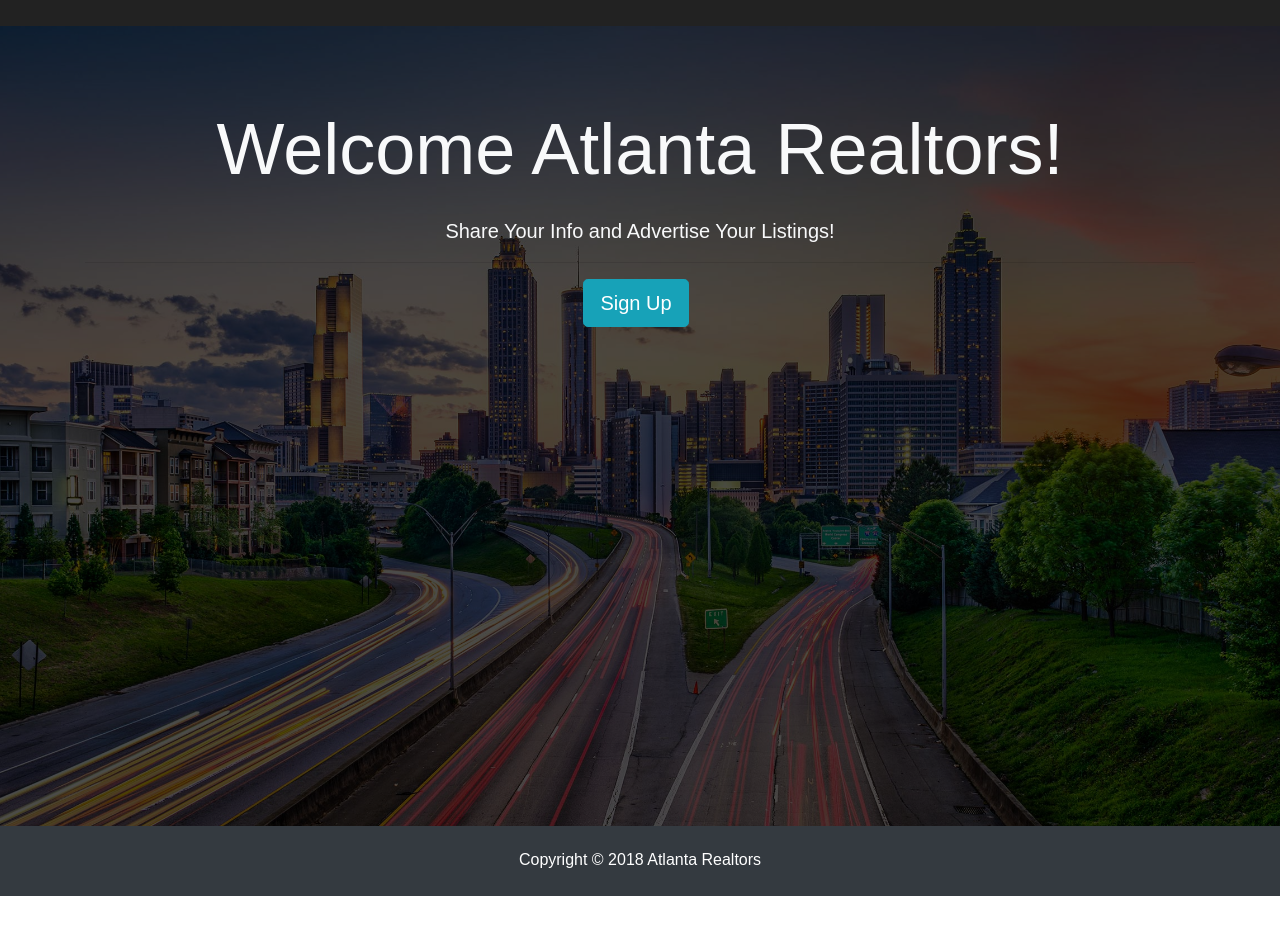
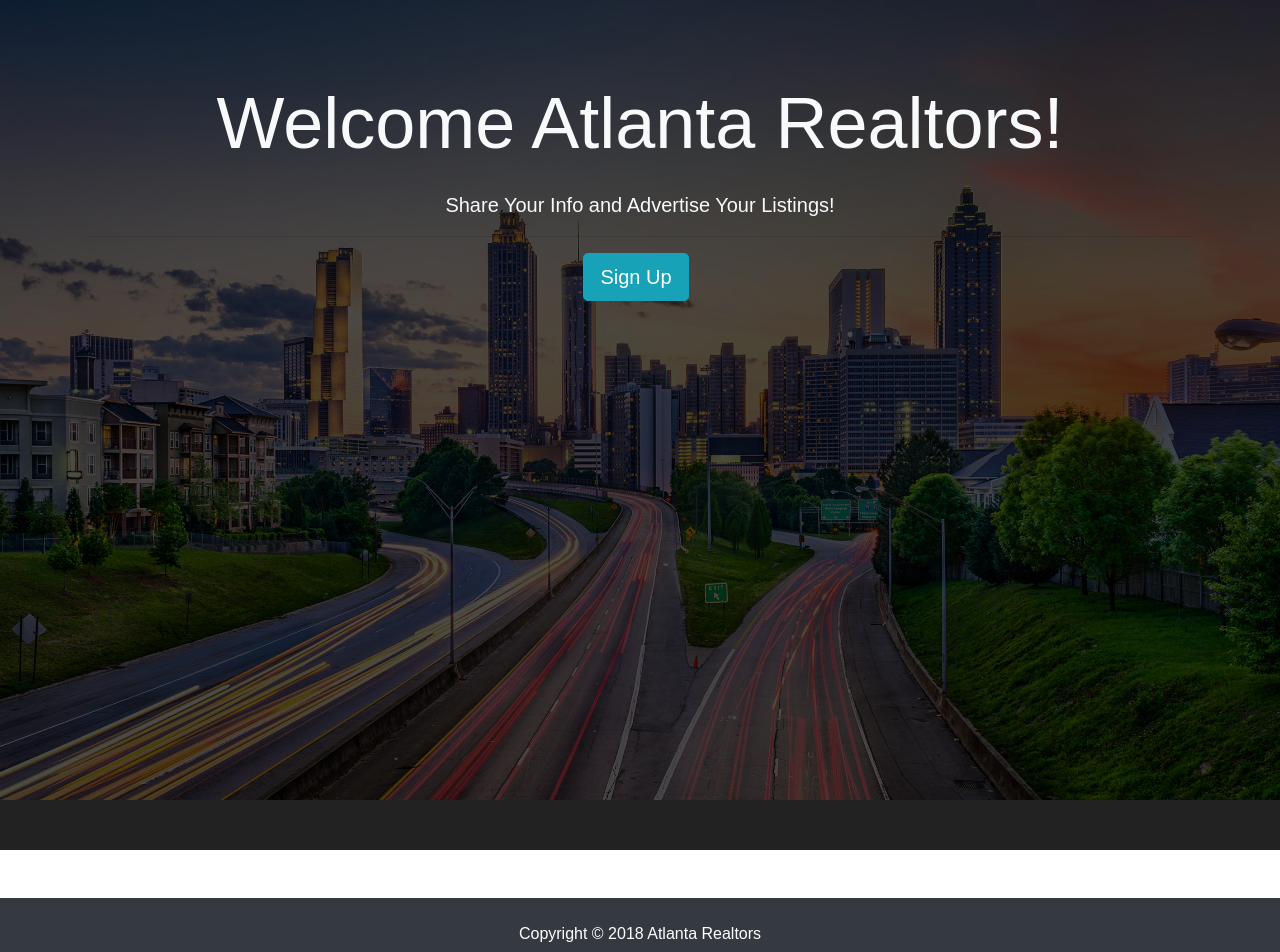
Before and after one commit to faiselb/realtor-app, a React (Create React App) app in the folder client/: page / in a window 1280 px wide. Shown: the top 952 px of the page. Before the commit the page ends 896 px from the top, so only its background shows below. Built offline with nearby package versions, Linux system fonts and the light colour scheme; the HTML template or start-up script is replaced by a standard one.

Commit message:
Fixed footer

```diff
--- a/client/src/App.css
+++ b/client/src/App.css
@@ -1,6 +1,16 @@
 .App {
   text-align: center;
+  height: 100%;
 }
+
+#root {
+  height: 100%;
+}
+
+
+html,
+body { height: 100%; }
+
 
 .App-logo {
   animation: App-logo-spin infinite 20s linear;
@@ -22,6 +32,18 @@
   font-size: large;
 }
 
+
+.page-flex {
+  display: flex;
+  flex-direction: column;
+  align-items: stretch;
+  height: 100%;
+}
+
+.page-content {
+  flex: 1;
+}
+
 img {
   width: 100%;
 }
@@ -32,8 +54,6 @@ img {
   background-size: cover;
   background-position: center;
   height: 100vh;
-  margin-top: -24px;
-  margin-bottom: -50px;
 }
 
 .landing-inner {
--- a/client/src/App.js
+++ b/client/src/App.js
@@ -11,18 +11,23 @@ import Landing from './components/Landing'
 class App extends Component {
 
   render() {
+    console.log(this.props);
     return (
 
       <Router>
         <div className="App">
-          <div className='App-header'></div>
+          <div className="page-flex">
+            <div className="page-content">
               <Route exact path="/" component={Landing} />
+              <div className='App-header' />
               <div className="container">
                 <Route exact path='/realtors' component={RealtorsPage} />
                 <Route exact path='/realtors/:realtorId/communities' component={CommunitiesList} />
                 <Route exact path='/realtors/:realtorId/communities/:communityId/listings' component={ListingsPage} />
               </div>
+            </div>
             <Footer />
+          </div>
         </div>
       </Router>
 
--- a/client/src/components/Footer.js
+++ b/client/src/components/Footer.js
@@ -2,7 +2,7 @@ import React from 'react';
 
 export default () => {
 return (
-    <footer className="bg-dark text-white mt-5 p-4 text-center">
+    <footer className="bg-dark text-white mt-5 p-4 text-center page-row">
         Copyright &copy; {new Date().getFullYear()} Atlanta Realtors
 </footer>
 );
```
Lines whose indentation alone changed are shown as unchanged.
